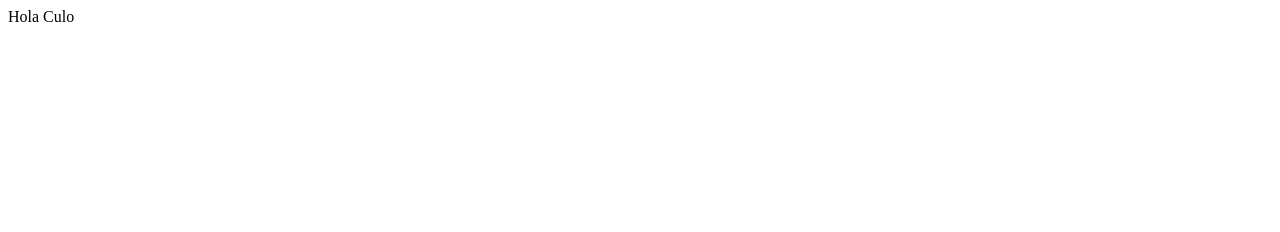
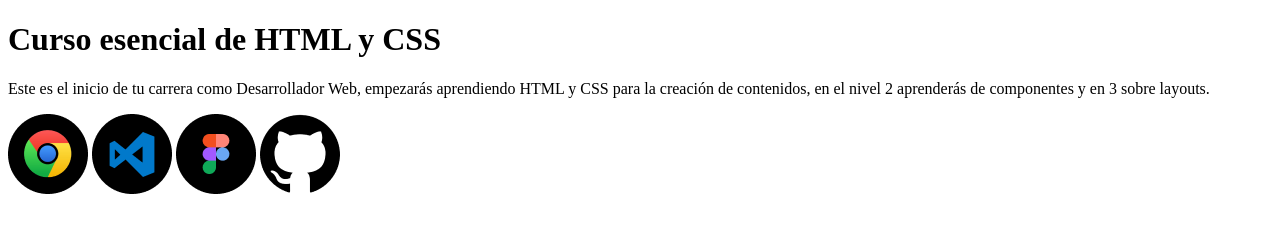
Before and after one commit to jesusmax007/curso-esencial-html-css, a plain HTML site: page index.html in a window 1280 px wide. Drawn offline with Linux system fonts and the light colour scheme.

Commit message:
Add files via upload

```diff
--- a/index.html
+++ b/index.html
@@ -3,9 +3,18 @@
 <head>
     <meta charset="UTF-8">
     <meta name="viewport" content="width=device-width, initial-scale=1.0">
-    <title>Document</title>
+    <title>El Blog de Jesus</title>
 </head>
 <body>
-    Hola Culo
+    <h1>
+        Curso esencial de HTML y CSS
+    </h1>
+    <p>
+        Este es el inicio de tu carrera como Desarrollador Web, empezarás aprendiendo HTML y CSS para la creación de contenidos, en el nivel 2 aprenderás de componentes y en 3 sobre layouts.
+    </p>
+    <img src="./images/google-chrome.png" alt="Logo de Google Chrome" title="Logo de Google Chrome">
+    <img src="./images/visual-studio-code.png" alt="Logo de Visual Studio Code" title="Logo de Visual Studio Code">
+    <img src="./images/figma.png" alt="Logo de Figma" title="Logo de Figma">
+    <img src="./images/github.png" alt="Logo de GitHub" title="Logo de GitHub">
 </body>
 </html>
```
Also changed, not shown: images/figma.png (added), images/github.png (added), images/google-chrome.png (added), images/visual-studio-code.png (added).
